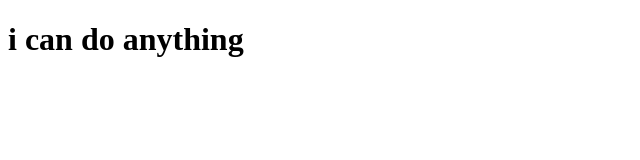
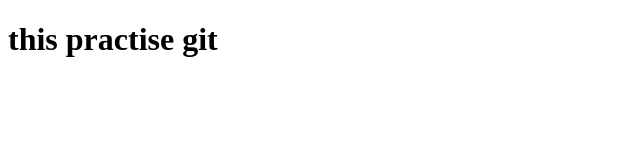
Before and after one commit to morshedsazal2021/review-git, a plain HTML site: page index.html in a window 1280 px wide. Shown: the whole page, without its empty margins (0-640 px from the left). Drawn offline with Linux system fonts and the light colour scheme.

Commit message:
practis github

```diff
--- a/index.html
+++ b/index.html
@@ -6,7 +6,7 @@
     <title>Document</title>
 </head>
 <body>
-    <h1>i can do anything</h1>
+    <h1>this practise git</h1>
 
 </body>
 </html>
```
Also changed, not shown: 1 other file.
